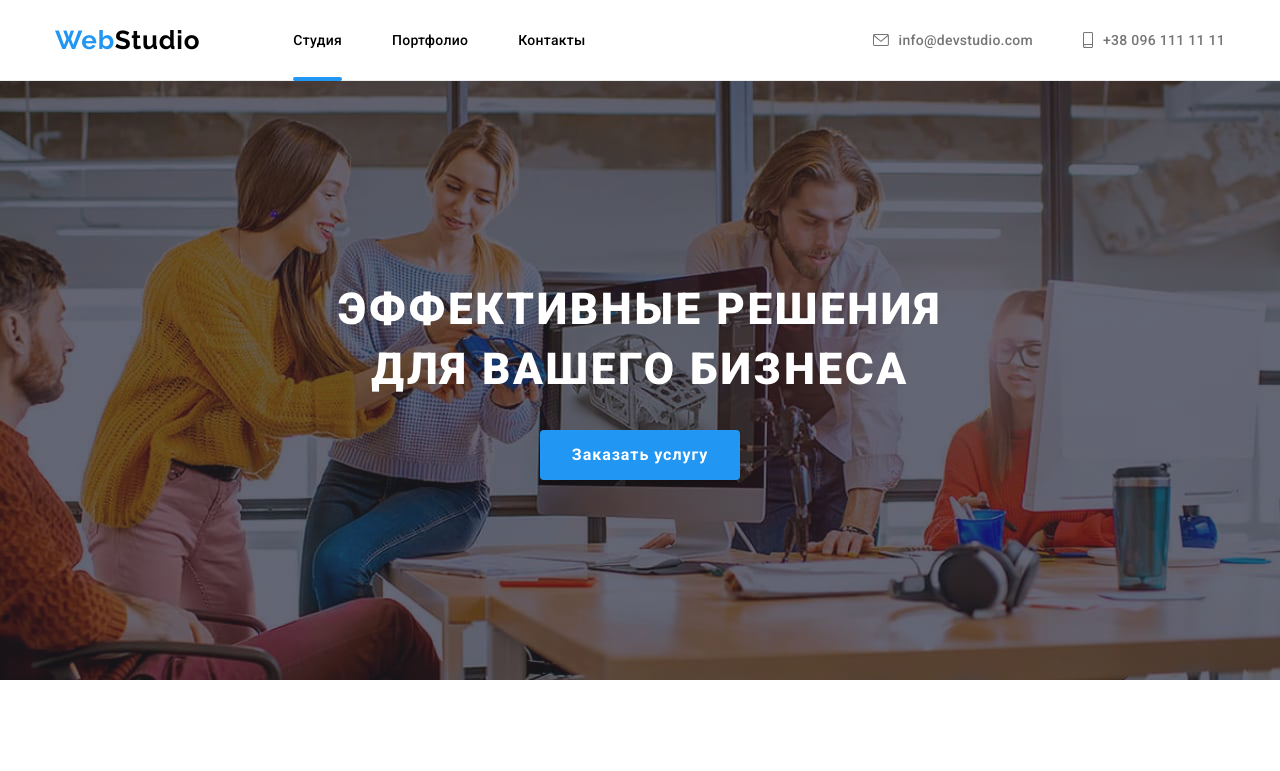
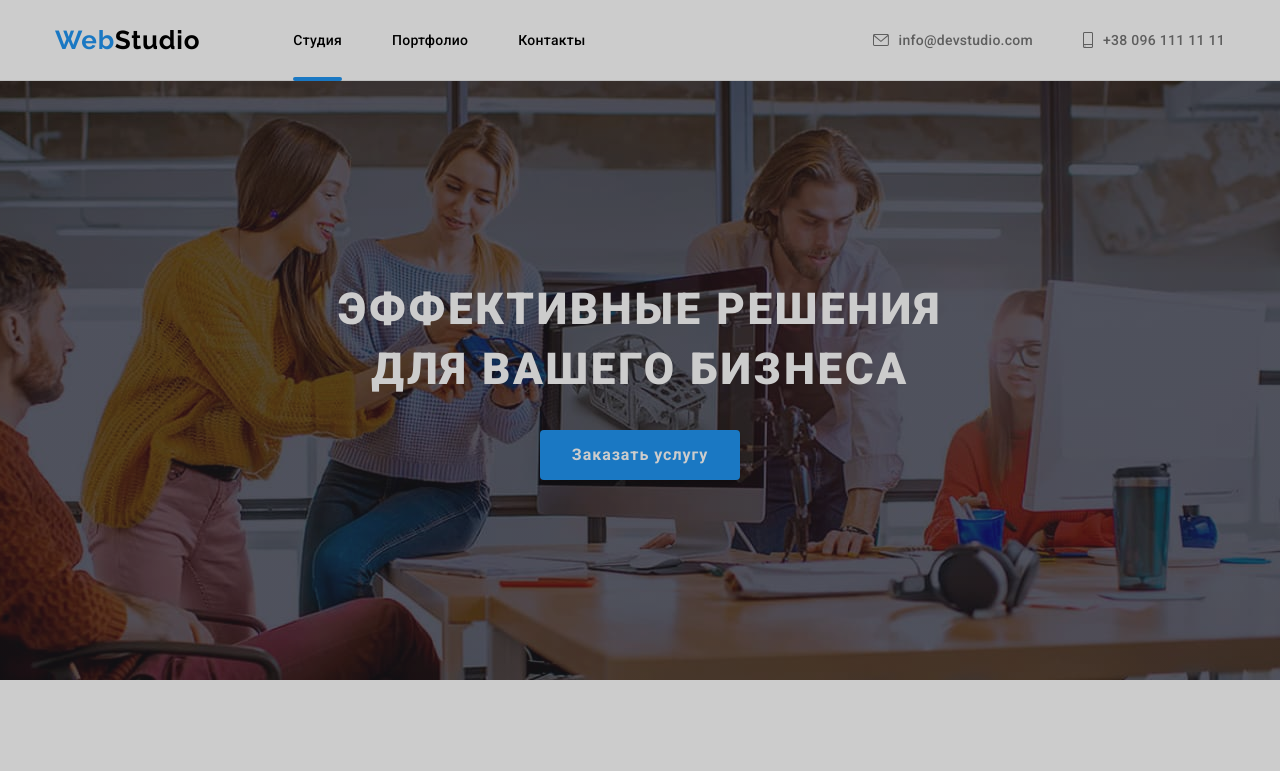
Before and after one commit to julia-lozenko/goit-markup-hw-05, a plain HTML site: page index.html in a window 1280 px wide. Shown: the top 771 px of the page. Drawn offline with nearby package versions, Linux system fonts and the light colour scheme.

Commit message:
backdrop

```diff
--- a/css/styles.css
+++ b/css/styles.css
@@ -94,6 +94,7 @@ img {
   left: 0;
   border-bottom: 1px solid #ececec;
   background-color: #FFFFFF;
+  z-index: 1;
 }
 
 .portfolio {
@@ -134,6 +135,7 @@ img {
   letter-spacing: 0.02em;
   color: #000000;
 
+  transition: color 250ms cubic-bezier(0.4, 0, 0.2, 1);
 }
 
 .header-nav-list {
@@ -377,6 +379,7 @@ display: flex;
 justify-content: space-between;
 margin-left: 32px;
 margin-right: 32px;
+
 }
 
 .social-list-link {
@@ -387,6 +390,8 @@ width: 44px;
 height: 44px;
 background-color: #ffffff;
 border-radius: 50%;
+
+transition: all 250ms cubic-bezier(0.4, 0, 0.2, 1);
 }
 
 .social-list-link:hover,
@@ -403,6 +408,7 @@ border-radius: 50%;
   width: 20px;
   height: 20px;
   fill: var(--icon-color);
+  transition: all 250ms cubic-bezier(0.4, 0, 0.2, 1);
 }
 
 
@@ -426,6 +432,8 @@ border-radius: 50%;
   background: var(--secondary-background-color);
   padding: 6px 22px;
   cursor: pointer;
+
+  transition: all 250ms cubic-bezier(0.4, 0, 0.2, 1);
 }
 
 .portfolio-filter .button-portfolio-filter + .button-portfolio-filter {
@@ -492,6 +500,12 @@ margin-top: 30px;
   border-left: 1px solid #eeeeee;
   border-right: 1px solid #eeeeee;
   border-bottom: 1px solid #eeeeee;
+
+
+}
+
+.card{
+transition: all 250ms cubic-bezier(0.4, 0, 0.2, 1);
 }
 
 .card:hover,
@@ -521,20 +535,13 @@ letter-spacing: 0.03em;
 padding: 63px 24px;
 color: #FFFFFF;
 
-transition: transform 250ms linear;
+transition: transform 250ms cubic-bezier(0.4, 0, 0.2, 1);
 transform: translateY(100%);
-
-/* opacity: 0;
-visibility: hidden;
-pointer-events: none; */
 }
 
 .card:hover .overlay {
 transform: translateY(0);
 
-/* opacity: 1;
-visibility: visible;
-pointer-events: auto; */
 }
 
 .portfolio-link:hover .overlay,
@@ -563,10 +570,13 @@ pointer-events: auto; */
   border: 1px solid var(--icon-color);
   border-radius: 4px;
   background-color: #ffffff;
+
+  transition: all 250ms cubic-bezier(0.4, 0, 0.2, 1);
 }
 
 .clients-list-icon {
     fill: var(--icon-color);
+     transition: all 250ms cubic-bezier(0.4, 0, 0.2, 1);
 }
 
 .clients-list-link:hover,
@@ -655,6 +665,7 @@ justify-content: space-between;
 
 .footer-icon {
   fill: #ffffff;
+
 }
 
 .agitation {
@@ -672,3 +683,13 @@ margin-bottom: 20px;
 
 
 /*==================END FOOTER=================*/
+/*==================BACKDROP=================*/
+.backdrop {
+  position: fixed;
+  top: 0;
+  left: 0;
+  width:100%;
+  height: 100%;
+  background-color: rgba(0, 0, 0, 0.2);
+  z-index: 1;
+}
--- a/index.html
+++ b/index.html
@@ -477,6 +477,12 @@
         </div>
         </div>
       </footer>
+<!-------------------------BACKDROP----------------------------->
+<div class="backdrop">
+
+</div>
+
+
   </main>
  <!-- <script>
   const { height: pageHeaderHeight } = document
```
